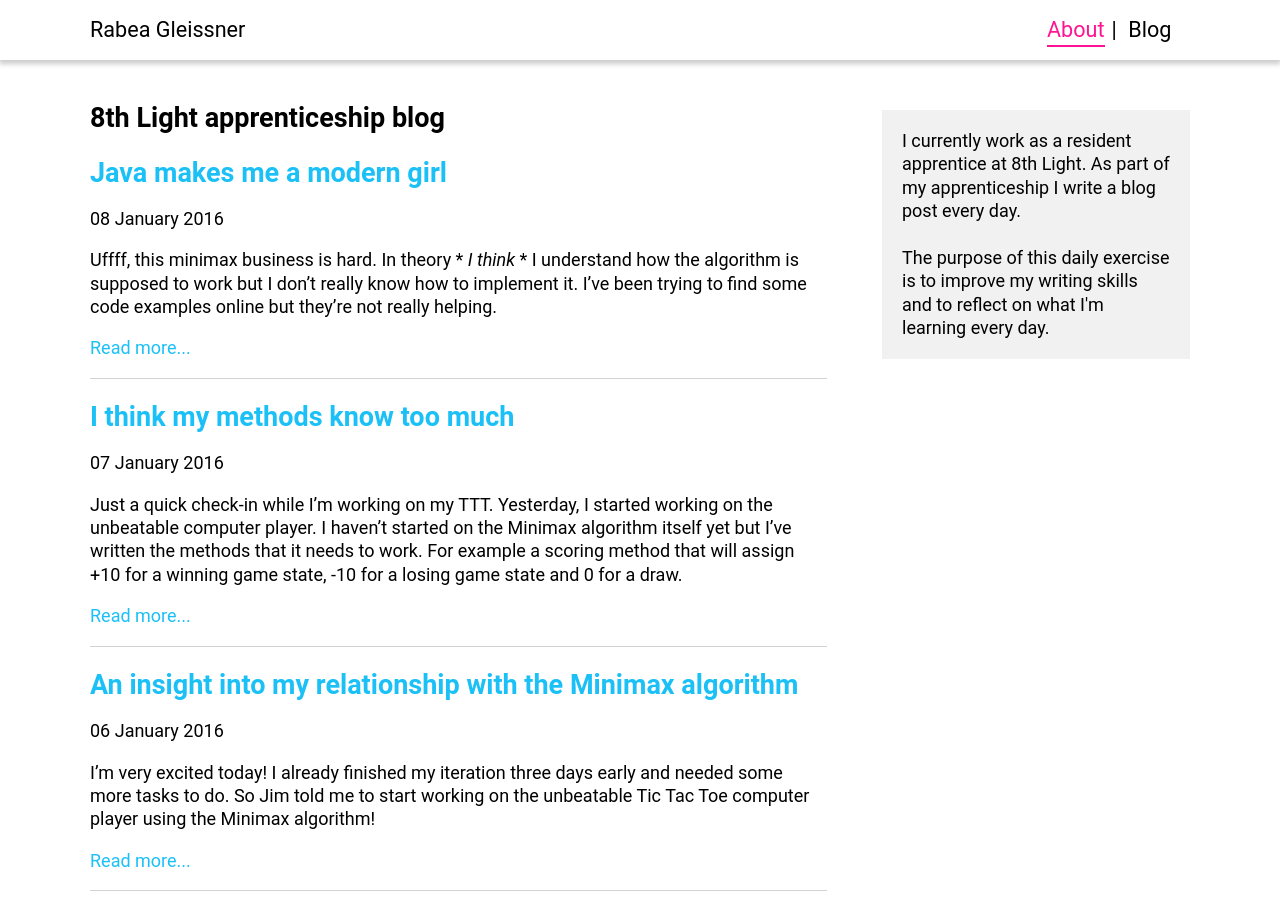
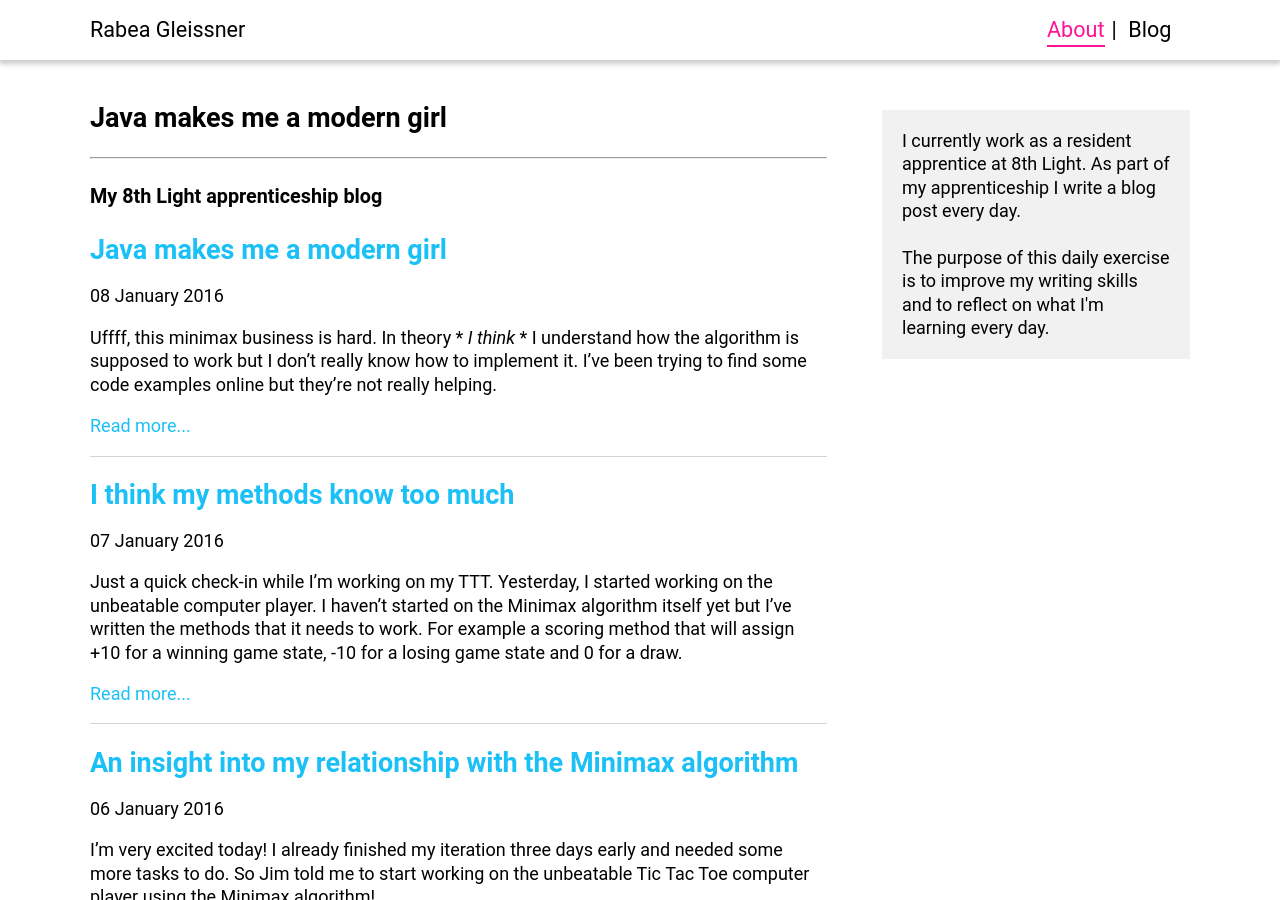
Before and after one commit to RabeaGleissner/RabeaGleissner.github.io, a Jekyll site: the page built from apprenticeship/index.html, in a window 1280 px wide and 900 px high. Built offline with Jekyll 4.4.1, drawn with Linux system fonts in a browser that asks for light colours.

Commit message:
adds new title

```diff
--- a/_layouts/blog.html
+++ b/_layouts/blog.html
@@ -7,7 +7,7 @@
     <h4>Interested in reading more? Have a look at my other blogs:</h4>
     <ul>
       <li>
-        <a href="/apprenticeship">8th Light apprenticeship blog</a> - daily posts during my resident apprenticeship
+        <a href="/apprenticeship">Java makes me a modern girl</a> - my 8th Light apprenticeship blog
       </li>
       <li>
         <a href="http://rabeameetscode.wordpress.com/" target="_blank">Rabea meets code</a> - blog about my coding bootcamp experience
--- a/apprenticeship/index.html
+++ b/apprenticeship/index.html
@@ -1,8 +1,13 @@
 ---
-title: 8th Light apprenticeship blog
+title: Java makes me a modern girl
+sub: My 8th Light apprenticeship blog
 layout: apprenticeship-blog
 ---
-<h2>{{page.title}}</h2>
+<div class="apprenticeship-blog-title">
+  <h2>{{page.title}}</h2>
+  <span> <hr> </span>
+  <h4>{{page.sub}}</h4>
+</div>
 {% for post in site.categories.apprenticeship %}
 <article class="blog-post apprenticeship">
   <h2><a href="{{ post.url }}">{{ post.title }}</a></h2>
```
